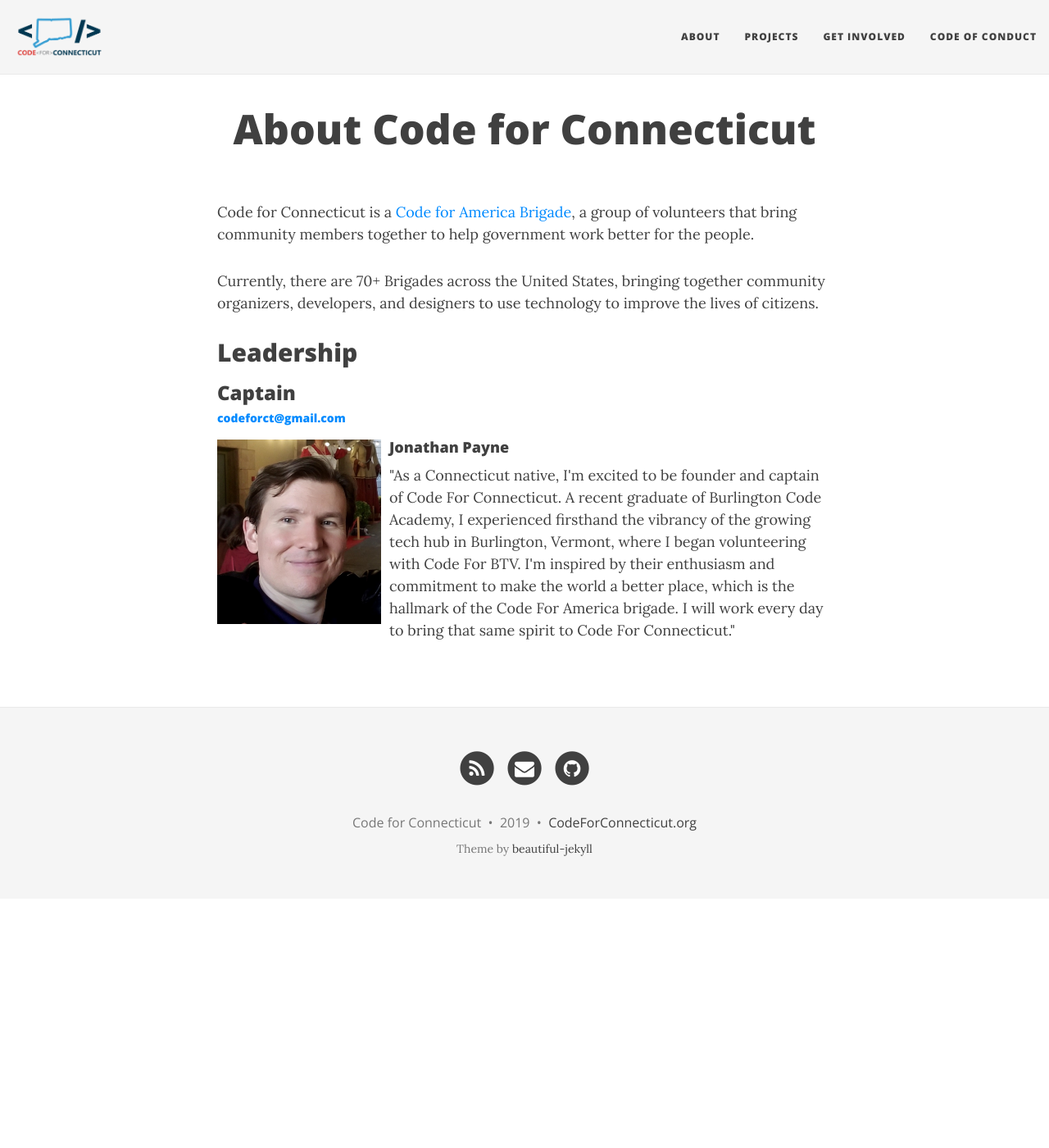
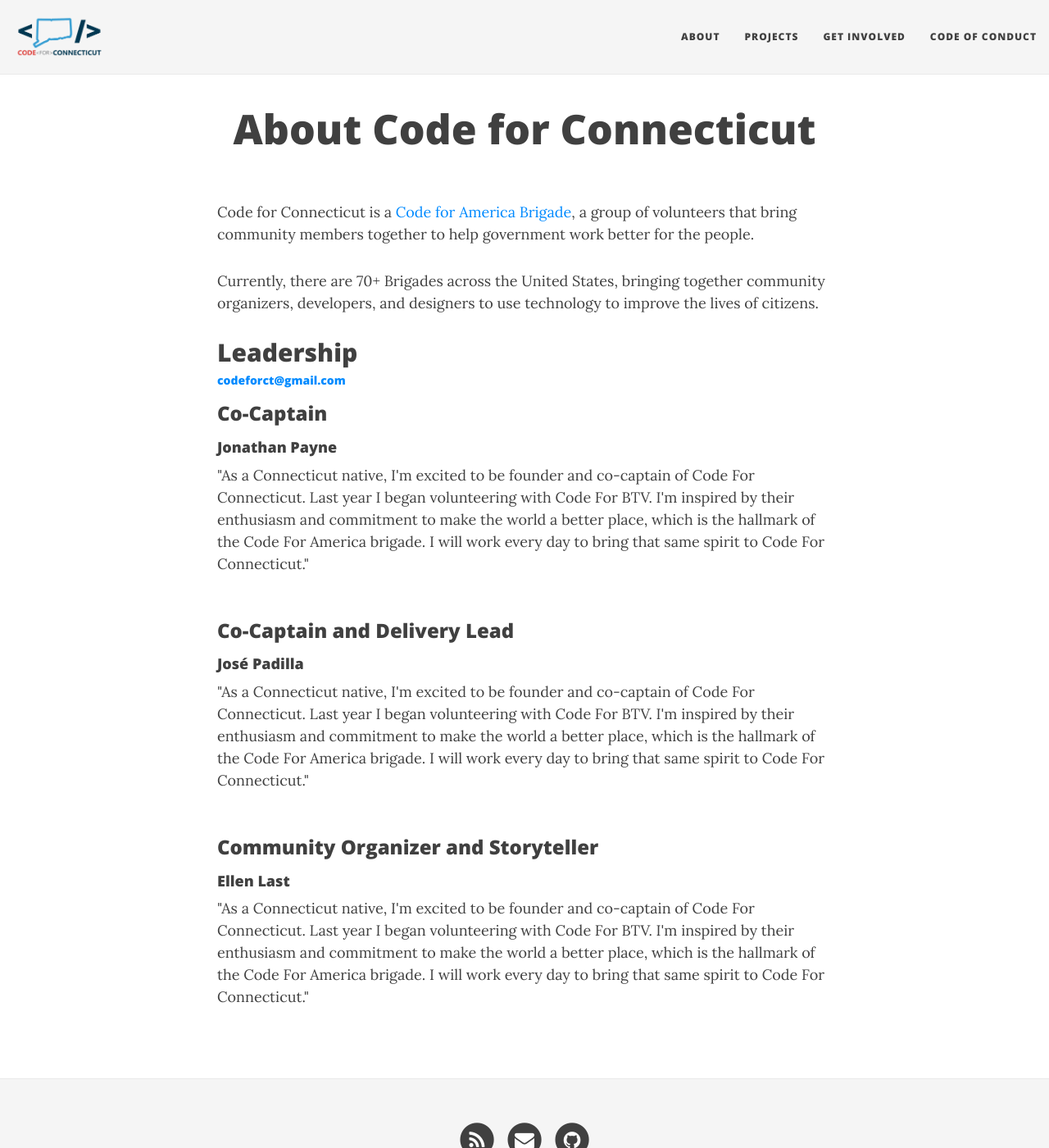
Before and after one commit to codeforct/codeforct.github.io, a Jekyll site: the page built from about.md, in a window 1280 px wide and 1400 px high. Shown: the whole window at 82% size. Built offline with Jekyll 4.4.1, drawn with Linux system fonts in a browser that asks for light colours; nearby versions of some CDN libraries.

Commit message:
updated about page

```diff
--- a/_config.yml
+++ b/_config.yml
@@ -69,7 +69,7 @@
 # You can reorder the items to define the link order.
 # If you want to add a new link that isn't here, you'll need to also edit the file _data/SocialNetworks.yml
 social-network-links:
-  rss: true
+  rss: false
   email: "codeforct@gmail.com"
 #  facebook: yourname
   github: CodeForCT
--- a/about.md
+++ b/about.md
@@ -9,11 +9,22 @@
 Currently, there are 70+ Brigades across the United States, bringing together community organizers, developers, and designers to use technology to improve the lives of citizens.
 
 <h2>Leadership</h2>
+<h5><a href="mailto:codeforct@gmail.com">codeforct@gmail.com</a></h5>
 
-<h3>Captain</h3>
-<h5><a href="mailto:codeforct@gmail.com">codeforct@gmail.com</a></h5>
+<h3>Co-Captain</h3>
 <div class="bio">
-	<img src="/img/headshots/jonathan-payne.jpg" alt="Jonathan Payne">
 	<h5>Jonathan Payne</h5>
-	<p>"As a Connecticut native, I'm excited to be founder and captain of Code For Connecticut. A recent graduate of Burlington Code Academy, I experienced firsthand the vibrancy of the growing tech hub in Burlington, Vermont, where I began volunteering with Code For BTV. I'm inspired by their enthusiasm and commitment to make the world a better place, which is the hallmark of the Code For America brigade. I will work every day to bring that same spirit to Code For Connecticut."</p>
+	<p>"As a Connecticut native, I'm excited to be founder and co-captain of Code For Connecticut. Last year I began volunteering with Code For BTV. I'm inspired by their enthusiasm and commitment to make the world a better place, which is the hallmark of the Code For America brigade. I will work every day to bring that same spirit to Code For Connecticut."</p>
 	</div>
+
+<h3>Co-Captain and Delivery Lead</h3>
+<div class="bio">
+	<h5>José Padilla</h5>
+	<p>"As a Connecticut native, I'm excited to be founder and co-captain of Code For Connecticut. Last year I began volunteering with Code For BTV. I'm inspired by their enthusiasm and commitment to make the world a better place, which is the hallmark of the Code For America brigade. I will work every day to bring that same spirit to Code For Connecticut."</p>
+	</div>
+
+<h3>Community Organizer and Storyteller</h3>
+<div class="bio">
+	<h5>Ellen Last</h5>
+	<p>"As a Connecticut native, I'm excited to be founder and co-captain of Code For Connecticut. Last year I began volunteering with Code For BTV. I'm inspired by their enthusiasm and commitment to make the world a better place, which is the hallmark of the Code For America brigade. I will work every day to bring that same spirit to Code For Connecticut."</p>
+	</div>
```
